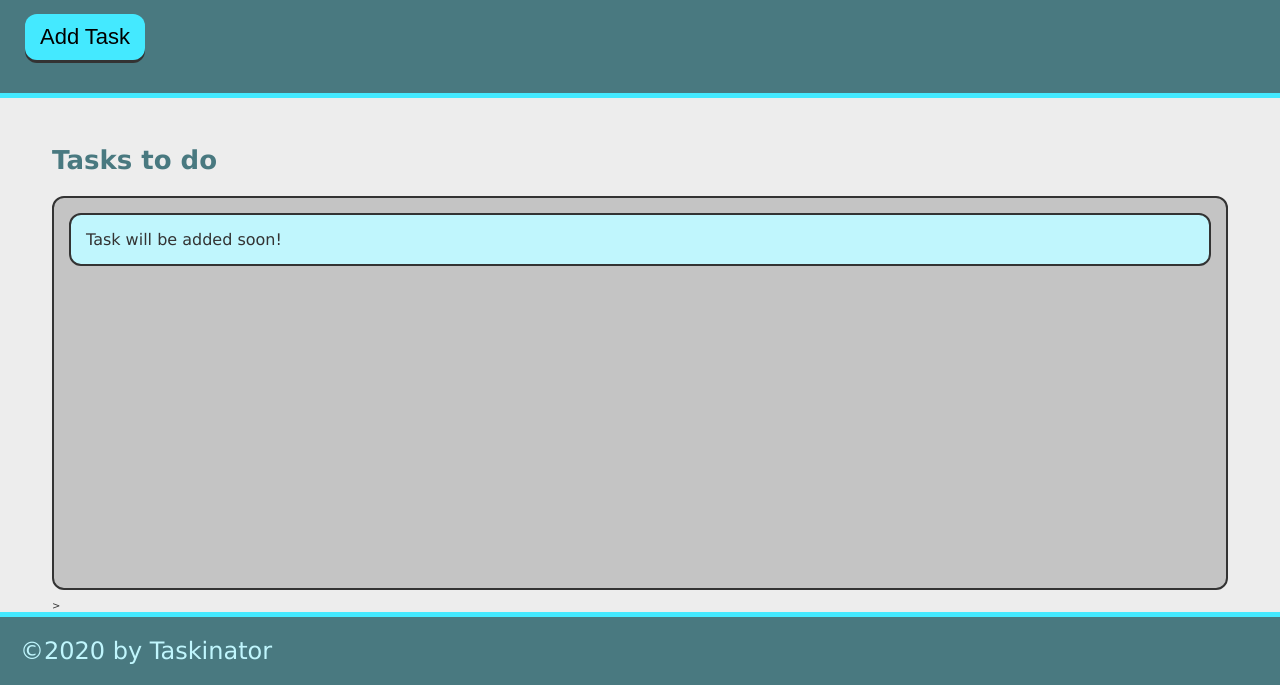
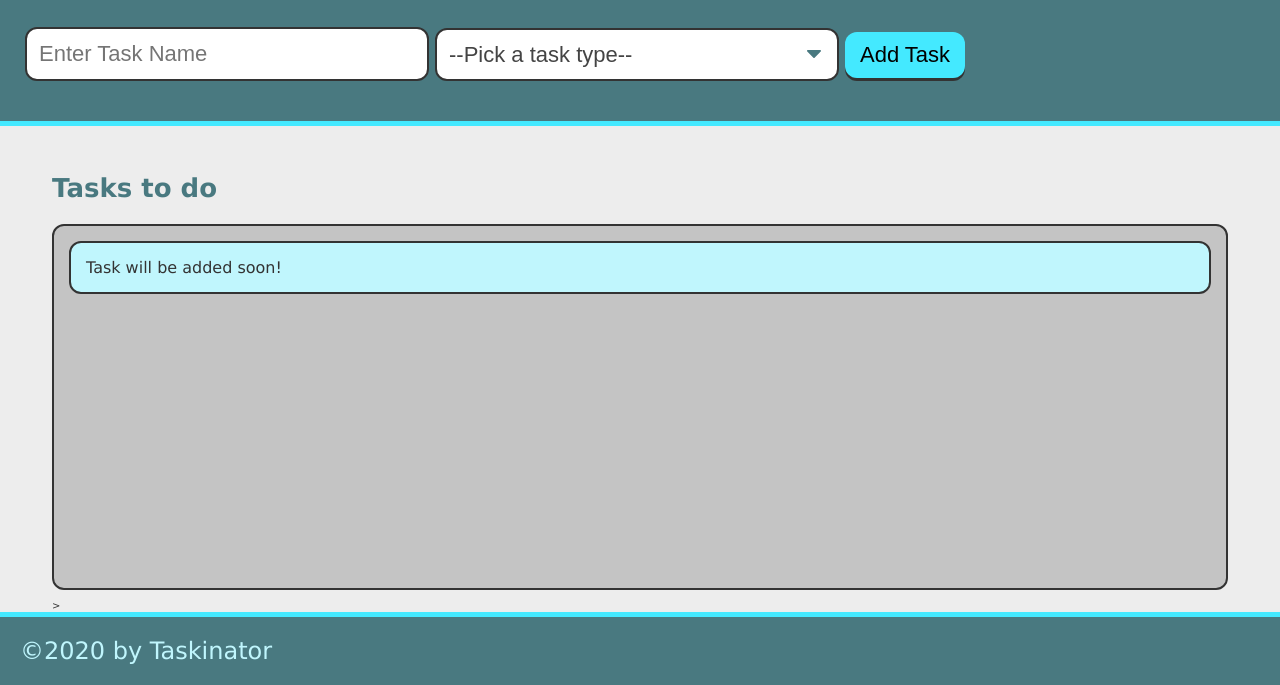
Before and after one commit to kfisch2/taskinator, a plain HTML site: page index.html in a window 1280 px wide. Shown: the part 115-800 px from the top of the page. Drawn offline with Linux system fonts and the light colour scheme.

Commit message:
add task type selection

```diff
--- a/assets/css/style.css
+++ b/assets/css/style.css
@@ -52,6 +52,7 @@ form input {
   font-size: 2.2rem;
   border: 2px solid var(--grey);
   border-radius: 12px;
+  display: flex;
 }
 
 form .form-group {
@@ -120,13 +121,20 @@ footer {
 .task-type {
   color: var(--secondary);
   font-size: 1.55rem;
+  border-radius: 5px;
+
+
 }
+
+.selection,
 .task-actions {
   display: flex;
   flex-wrap: wrap;
   align-items: center;
   margin: 10px 0 5px 0;
   justify-content: space-between;
+
+
 }
 
 .task-actions button,
@@ -167,6 +175,7 @@ footer {
 
 .select-dropdown,
 .select-status {
+
   display: block;
   font-size: 2.2rem;
   color: #444;
--- a/assets/js/script.js
+++ b/assets/js/script.js
@@ -1,15 +1,20 @@
+var tasksToDoEl = document.querySelector("#tasks-to-do")
 // variable to target the button by id
-var buttonEl = document.querySelector("#save-task");
+var formEl = document.querySelector("#task-form");
 // variable for list; can be global
 var listEl = document.querySelector(".task-list");
-
+// target user input in form
+var input = document.querySelector("#userInput")
 
 // function that creates new task item
-var createTaskHandler = function() {
+var createTaskHandler = function(event) {
+  // prevents the browswer form automatically refreshing after hitting submit
+  event.preventDefault();
+
   // variable for creating item in list; must be local to createTask function
   var listItemEl = document.createElement('li');
-  // var input = userInput.value
-  listItemEl.textContent = ('')// input
+  // the textContent of list item is the value of the userInput
+  listItemEl.textContent = input.value
   // add css style by className
   listItemEl.className = "task-item"
   // add li child element to ul parent element
@@ -17,4 +22,4 @@ var createTaskHandler = function() {
 };
 
 // when user clicks button, new task created
-buttonEl.addEventListener("click", createTaskHandler);
+formEl.addEventListener("submit", createTaskHandler);
--- a/index.html
+++ b/index.html
@@ -11,7 +11,27 @@
   <header>
     <h1 class="page-title">Taskinator</h1>
     <p>Click the button below to add a new task!</p>
-    <button class="btn" id="save-task">Add Task</button>
+    <form id="task-form">
+      <div class="form-group">
+        <input
+          type="text"
+          name="task-name"
+          placeholder="Enter Task Name"
+          id = "userInput"
+        >
+      </div>
+      <div class="form-group">
+        <select name="task-type" class="select-dropdown">
+          <option  value="" disabled selected>--Pick a task type--</option>
+          <option  value = "Print">Print</option>
+          <option  value="Web">Web</option>
+          <option  value="Mobile">Mobile</option>
+        </select>
+      </div>
+      <div class="form-group">
+        <button class="btn" id="save-task" type="submit">Add Task</button>
+      </div>
+    </form>
   </header>
   <main class="page-content">
     <section class="task-list-wrapper">
```
